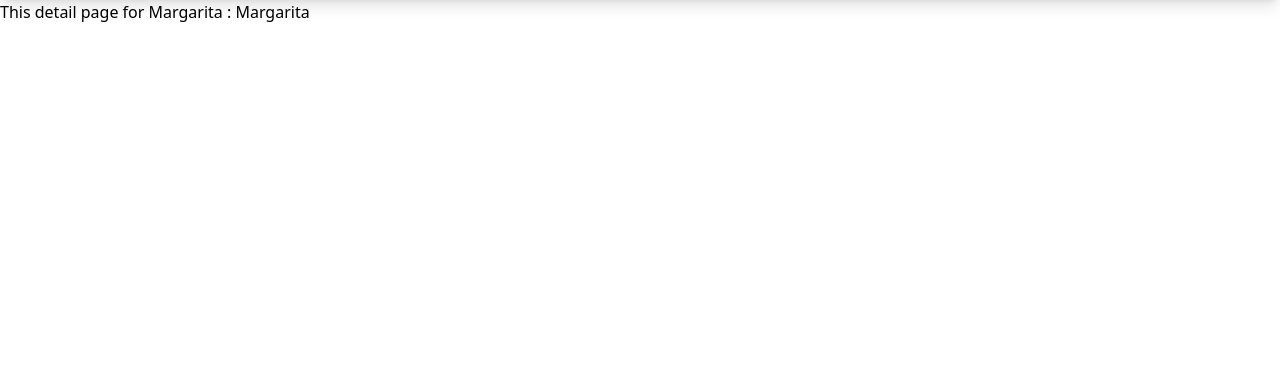
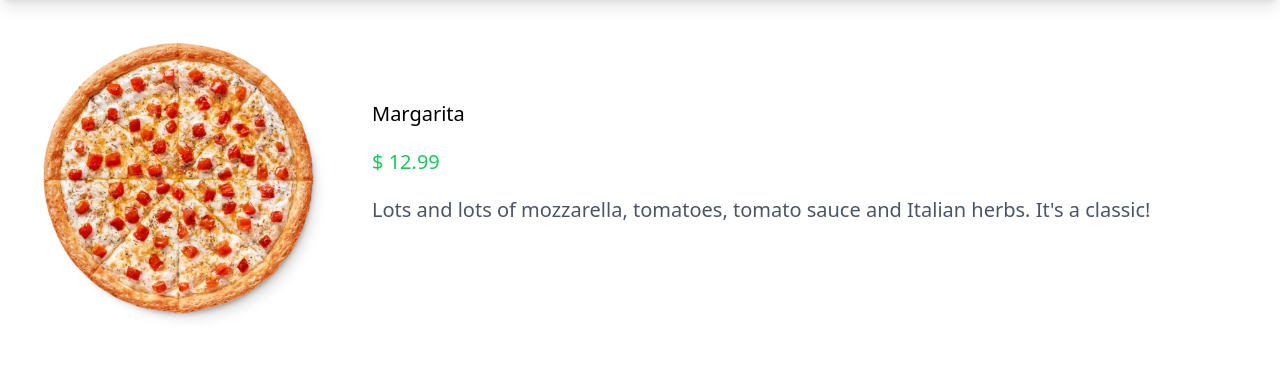
Before and after one commit to pupajupa/pizzax_django, a Django app: page /myapp/2/ in a window 1280 px wide. Shown: the part 96-467 px from the top of the page. Run offline with Django 5.2, Linux system fonts and the light colour scheme; data comes from the database, SQL or seed files in the repository.

Commit message:
ADD_PIZZA_DETAIL_PAGE

```diff
--- a/mysite/myapp/static/myapp/styles.css
+++ b/mysite/myapp/static/myapp/styles.css
@@ -557,8 +557,16 @@ video {
   margin-bottom: 0.5rem;
 }
 
+.ml-10 {
+  margin-left: 2.5rem;
+}
+
 .mt-10 {
   margin-top: 2.5rem;
+}
+
+.mt-5 {
+  margin-top: 1.25rem;
 }
 
 .block {
@@ -577,8 +585,20 @@ video {
   height: 4rem;
 }
 
+.w-1\/4 {
+  width: 25%;
+}
+
 .w-16 {
   width: 4rem;
+}
+
+.w-3\/4 {
+  width: 75%;
+}
+
+.w-full {
+  width: 100%;
 }
 
 .max-w-7xl {
@@ -687,6 +707,11 @@ video {
   color: rgb(107 114 128 / var(--tw-text-opacity));
 }
 
+.text-gray-600 {
+  --tw-text-opacity: 1;
+  color: rgb(75 85 99 / var(--tw-text-opacity));
+}
+
 .text-gray-700 {
   --tw-text-opacity: 1;
   color: rgb(55 65 81 / var(--tw-text-opacity));
--- a/mysite/myapp/templates/myapp/detail_pizza.html
+++ b/mysite/myapp/templates/myapp/detail_pizza.html
@@ -1,8 +1,13 @@
 {% extends "myapp/index.html" %}
-{% load static %}
+{% load humanize %}
 
 {% block content %}
-    <h1>
-        This detail page for Margarita : {{item.name}}
-    </h1>
+  <div class="flex p-10 w-full h-200">
+    <img class="w-1/4" src="{{item.image.url}}" alt="itemPizza">
+    <div class="w-3/4 text-xl ml-10 mt-10">
+      <p class="mt-5">{{item.name}}</p>
+      <p class="mt-5 text-green-500">$ {{item.price | intcomma}}</p>
+      <p class="mt-5 text-gray-600">{{item.description}}</p>
+    </div>
+  </div>
 {% endblock content %}
--- a/mysite/mysite/settings.py
+++ b/mysite/mysite/settings.py
@@ -37,6 +37,7 @@ INSTALLED_APPS = [
     'django.contrib.sessions',
     'django.contrib.messages',
     'django.contrib.staticfiles',
+    'django.contrib.humanize',
 
     'myapp',
 ]
```
